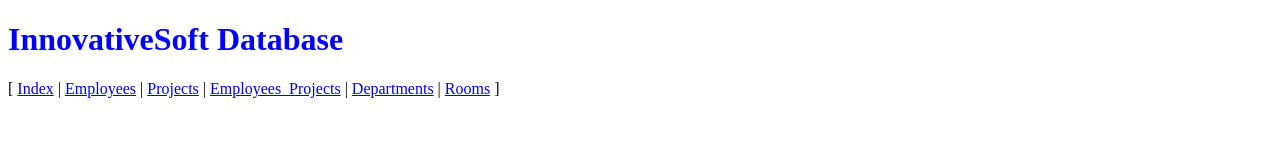
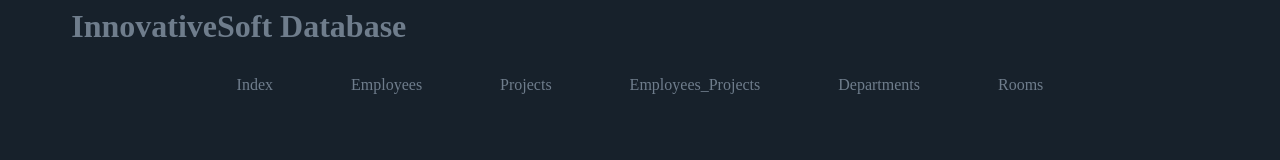
Before and after one commit to ErcanG6/CS340-PROJECT, a website: page Views/index.html in a window 1280 px wide. Drawn offline with Linux system fonts and the light colour scheme; files that its build step writes are made by us from their sources.

Commit message:
Added main css

```diff
--- a/Views/index.html
+++ b/Views/index.html
@@ -1,4 +1,3 @@
-<!DOCTYPE html>
 <html>
   <head>
     <meta charset="utf-8">
@@ -8,10 +7,14 @@
   </head>
 
   <body>
-    <header>
-      <h1 class="site-name">InnovativeSoft Database</h1>
-	  <div id="links">
-      [ <a href="/">Index</a> | <a href="Employees">Employees</a> | <a href="Projects">Projects</a> | <a href="EmployeesProjects">Employees_Projects</a> | <a href="Departments">Departments</a> | <a href="Rooms">Rooms</a> ]
-	  </div>
+    <h1 class="pageTitle">InnovativeSoft Database</h1>
+    <nav>
+      <a href="/">Index</a>
+      <a href="Employees">Employees</a>
+      <a href="Projects">Projects</a>
+      <a href="EmployeesProjects">Employees_Projects</a>
+      <a href="Departments">Departments</a>
+      <a href="Rooms">Rooms</a>
+    </nav>
   </body>
 </html>
--- a/public/style.css
+++ b/public/style.css
@@ -1,17 +1,68 @@
 :root {
-    --varName: 0;
+    --backgroundColor: #17212b;
+    --logoColor: #6F7D8C;
+    --textColorPreHover: #6F7D8C;
+    --textColor: #A1CDA8;
+    color: red; /*font color*/
 }
 
-.site-name {
-    color: blue;
+body {
+    background-color: var(--backgroundColor);
+}
+
+.pageTitle {
+    color: var(--logoColor);
+    margin-left: 5%;
+}
+
+nav {
+    position: relative;
+    display: flex;
+    justify-content: space-around;
+    width: 70%;
+    left: 50%;
+    transform: translateX(-50%);
+    cursor: default;
+    align-items: center;
+}
+
+nav a {
+    position: relative;
+    border-radius: 20px;
+    padding: 10px 20px;
+    overflow: hidden;
+    align-items: center;
+    text-decoration: none;
+    color: var(--textColorPreHover);
+    transition-duration: 500ms;
+}
+
+nav a:hover {
+    color: var(--textColor);
+    transition-duration: 500ms;
+}
+
+nav a::after {
+    content: '';
+    position: absolute;
+    top: 0px;
+    left: 0px;
+    height: 100%;
+    width: 100%;
+    background-color: black;
+    z-index: -1;
+    transition-duration: 500ms;
+    transform: scaleY(0);
+}
+
+nav a:hover::after {
+    height: 100%;
+    transform: scaleY(1);
+    transition-duration: 500ms;
 }
 
 .active {
     color: blue;
-}
-
-.nav {
-    color: red;
 }
 
 #browse, #insert, #update, #delete, #view {
```
Also changed, not shown: Views/departments.html (+9 -2 lines), Views/employees.html (+9 -2 lines), Views/employees_projects.html (+9 -2 lines), Views/projects.html (+9 -2 lines), Views/rooms.html (+9 -2 lines).
